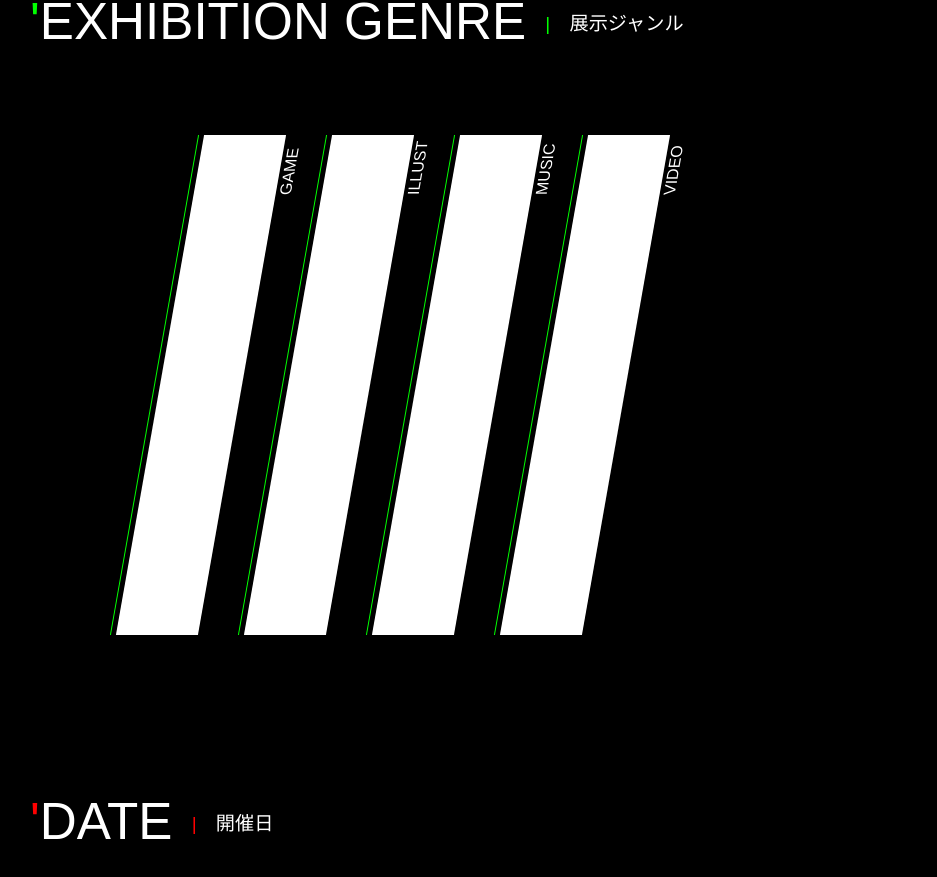
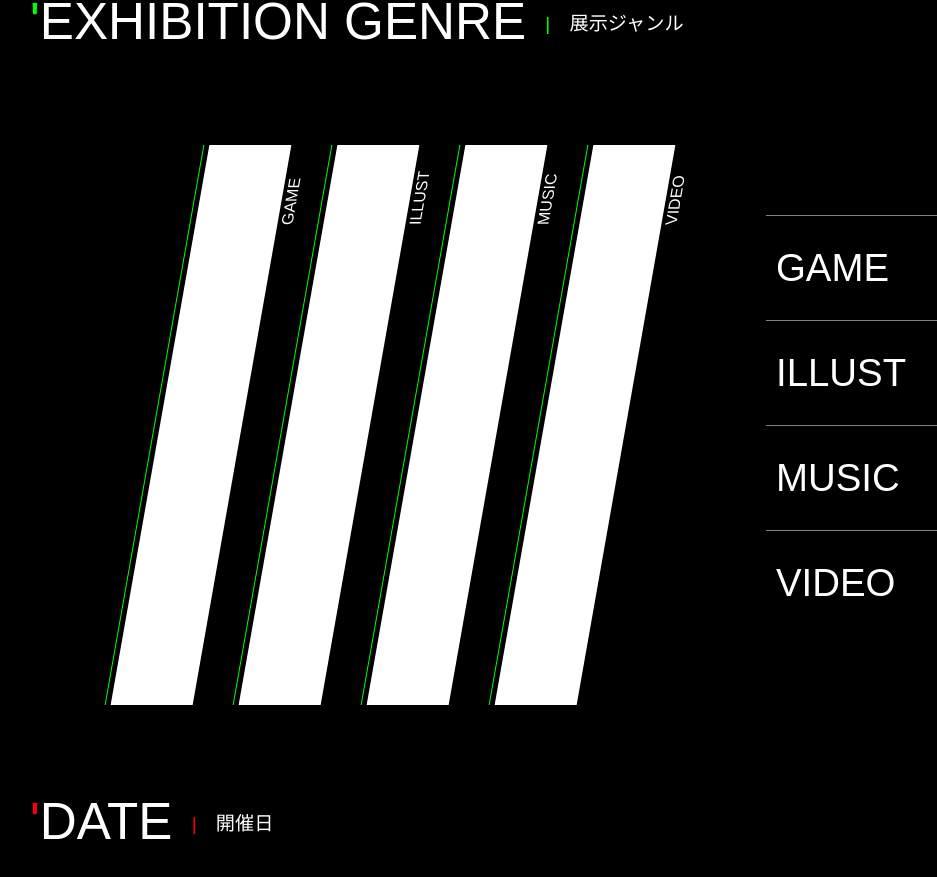
Before and after one commit to CreatorsParadeKyushu/CPQ-Website, a Next.js app: page / in a window 1280 px wide. Shown: the part 1658-2535 px from the top of the page, without its empty margins (20-957 px from the left). Built offline with nearby package versions, Linux system fonts and the light colour scheme; a web font is replaced by a local one.

Commit message:
[add] Genreの部分でのアニメーションの実装
画像の貼り付けはまだ

```diff
--- a/src/app/(top)/_components/exhibition/GenreFrame.module.css
+++ b/src/app/(top)/_components/exhibition/GenreFrame.module.css
@@ -12,12 +12,21 @@
 
 .view {
     min-width: 1vw;
-    height: 500px;
+    height: 70vh;
     background-color: white;
     flex-grow: 1;
+    display: inline-block;
+    overflow: hidden;
 }
 
 .text {
     width: 0;
-    transform: rotate(-90deg) translate(190px, 10px);
+    transform: rotate(-90deg) translate(25vh, 10px);
 }
+
+.genreImage {
+    width: auto;
+    height: 100%;
+    /* transform: skewX(10deg); */
+    object-fit: cover;
+}
--- a/src/app/(top)/_components/exhibition/GenreFrame.tsx
+++ b/src/app/(top)/_components/exhibition/GenreFrame.tsx
@@ -1,23 +1,32 @@
 import { useState } from "react";
 import styles from "./GenreFrame.module.css"
+import Image from "next/image";
+import { Genre } from "@/types/Genres";
 
-function GenreFrame({ genre }: {
-  genre: "game" | "illust" | "music" | "video",
+function GenreFrame({ genre, isHoveredGenre, setIsHoveredGenre }: {
+  genre: Genre,
+  isHoveredGenre: Genre | null
+  setIsHoveredGenre: Function
 }) {
-  const [isHovered, setIsHovered] = useState(false);
-
   return (
     <div
       className={styles.frameOuter}
-      style={{ flex: isHovered ? "7 1 0%" : "1 1 0%" }}
-      onMouseOver={() => setIsHovered(true)}
-      onMouseLeave={() => setIsHovered(false)}
+      style={{ flex: isHoveredGenre == genre ? "7 1 0%" : "1 1 0%" }}
+      onMouseOver={() => setIsHoveredGenre(genre)}
+      onMouseLeave={() => setIsHoveredGenre(null)}
     >
       <div className={styles.frame}
       >
         <div
           className={styles.view}
         >
+          {/* <Image
+            alt={`${genre}-image`}
+            src="/cpq_prepare.png"
+            width={100}
+            height={100}
+            className={styles.genreImage}
+            /> */}
         </div>
         <div className={styles.text}>
           {genre.toLocaleUpperCase()}
--- /dev/null
+++ b/src/app/(top)/_components/exhibition/GenreHeading.module.css
@@ -0,0 +1,24 @@
+.container {
+    display: flex;
+    align-items: center;
+}
+
+.diamond {
+    width: 2vh;
+    height: 2vh;
+    background-color: lime;
+    transition: all 1s;
+    margin: 10px;
+    transform: rotate(0deg) scale(0);
+}
+.diamondView {
+    transform: rotate(495deg) scale(1);
+}
+
+
+.text {
+    padding: 30px 50px 30px 10px;
+    border-top: solid 1px gray;
+    font-size: 3vw;
+    flex-grow: 7;
+}
--- /dev/null
+++ b/src/app/(top)/_components/exhibition/GenreHeading.tsx
@@ -0,0 +1,26 @@
+import { CSSProperties, useState } from 'react';
+import genreHeadingStyles from './GenreHeading.module.css';
+import { Genre } from '@/types/Genres';
+
+function GenreHeading({ genre, isHoveredGenre, setIsHoveredGenre, style }: {
+    genre: Genre,
+    isHoveredGenre: Genre | null
+    setIsHoveredGenre: Function,
+    style?: CSSProperties | undefined
+  }) {
+    return (
+        <div
+            className={genreHeadingStyles.container}
+            style={style}
+            onMouseOver={() => setIsHoveredGenre(genre)}
+            onMouseLeave={() => setIsHoveredGenre(null)}
+        >
+            <div className={`${genreHeadingStyles.diamond} ${isHoveredGenre == genre ? genreHeadingStyles.diamondView : ""}`} />
+            <div className={genreHeadingStyles.text}>
+                {genre.toUpperCase()}
+            </div>
+        </div>
+    )
+}
+
+export {GenreHeading}
--- a/src/app/(top)/_components/exhibition/Genres.tsx
+++ b/src/app/(top)/_components/exhibition/Genres.tsx
@@ -1,12 +1,20 @@
+import { Genre, GenresArray } from "@/types/Genres";
 import { GenreFrame } from "./GenreFrame";
 import styles from "./Genres.module.css"
 
-function Genres() {
+function Genres({isHoveredGenre, setIsHoveredGenre}: {
+    isHoveredGenre: Genre | null,
+    setIsHoveredGenre: Function
+}) {
     return (<div className={styles.container}>
-        <GenreFrame genre="game"/>
-        <GenreFrame genre="illust"/>
-        <GenreFrame genre="music"/>
-        <GenreFrame genre="video"/>
+        {GenresArray.map(genre => (
+            <GenreFrame
+                key={genre}
+                genre={genre}
+                isHoveredGenre={isHoveredGenre}
+                setIsHoveredGenre={setIsHoveredGenre}
+            />
+        ))}
     </div>);
 }
 
--- a/src/app/(top)/page.tsx
+++ b/src/app/(top)/page.tsx
@@ -11,6 +11,8 @@ import FloatIn from "../components/ScrollReveal/FloatIn";
 import { Panel } from "./_components/Panel";
 import { RightBar } from "./_components/RightBar";
 import { Genres } from "./_components/exhibition/Genres";
+import { GenreHeading } from "./_components/exhibition/GenreHeading";
+import { Genre, GenresArray } from "@/types/Genres";
 
 const zenMaruGothic = Zen_Maru_Gothic({
   weight: "300",
@@ -19,6 +21,9 @@ const zenMaruGothic = Zen_Maru_Gothic({
 
 export default function Home() {
   const [isVisible, setIsVisible] = useState(false);
+
+  // Exhibition Genre
+  const [isHoveredGenre, setIsHoverGenre] = useState<Genre | null>(null);
 
   const toggleVisibility = () => {
     if (window.scrollY >= window.innerHeight * 3 / 4)
@@ -66,7 +71,7 @@ export default function Home() {
         detail="クリエイターズパレード九州について"
         color="cyan"
       >
-        <div style={{padding: "3vh 3vw"}}>
+        <div style={{ padding: "3vh 3vw" }}>
           <FloatIn move="bottom">
             <div className={aboutStyles.subheading} style={{ marginTop: 0 }}>
               クリエイターズパレード九州とは
@@ -98,7 +103,26 @@ export default function Home() {
         detail="展示ジャンル"
         color="lime"
       >
-        <Genres />
+        <div style={{ display: "flex" }}>
+          <Genres
+            isHoveredGenre={isHoveredGenre}
+            setIsHoveredGenre={setIsHoverGenre}
+          />
+          <div style={{ flexGrow: 1, display: "flex", flexDirection: "column", justifyContent: "center", padding: 10 }}>
+            {GenresArray.map(genre => (
+              <GenreHeading
+                key={genre}
+                genre={genre}
+                isHoveredGenre={isHoveredGenre}
+                setIsHoveredGenre={setIsHoverGenre}
+              />
+            ))}
+            {/* <GenreHeading genre="game" />
+            <GenreHeading genre="illust" />
+            <GenreHeading genre="music" />
+            <GenreHeading genre="video" /> */}
+          </div>
+        </div>
       </Panel>
       <Panel
         id="date_place"
```
Lines whose indentation alone changed are shown as unchanged.
